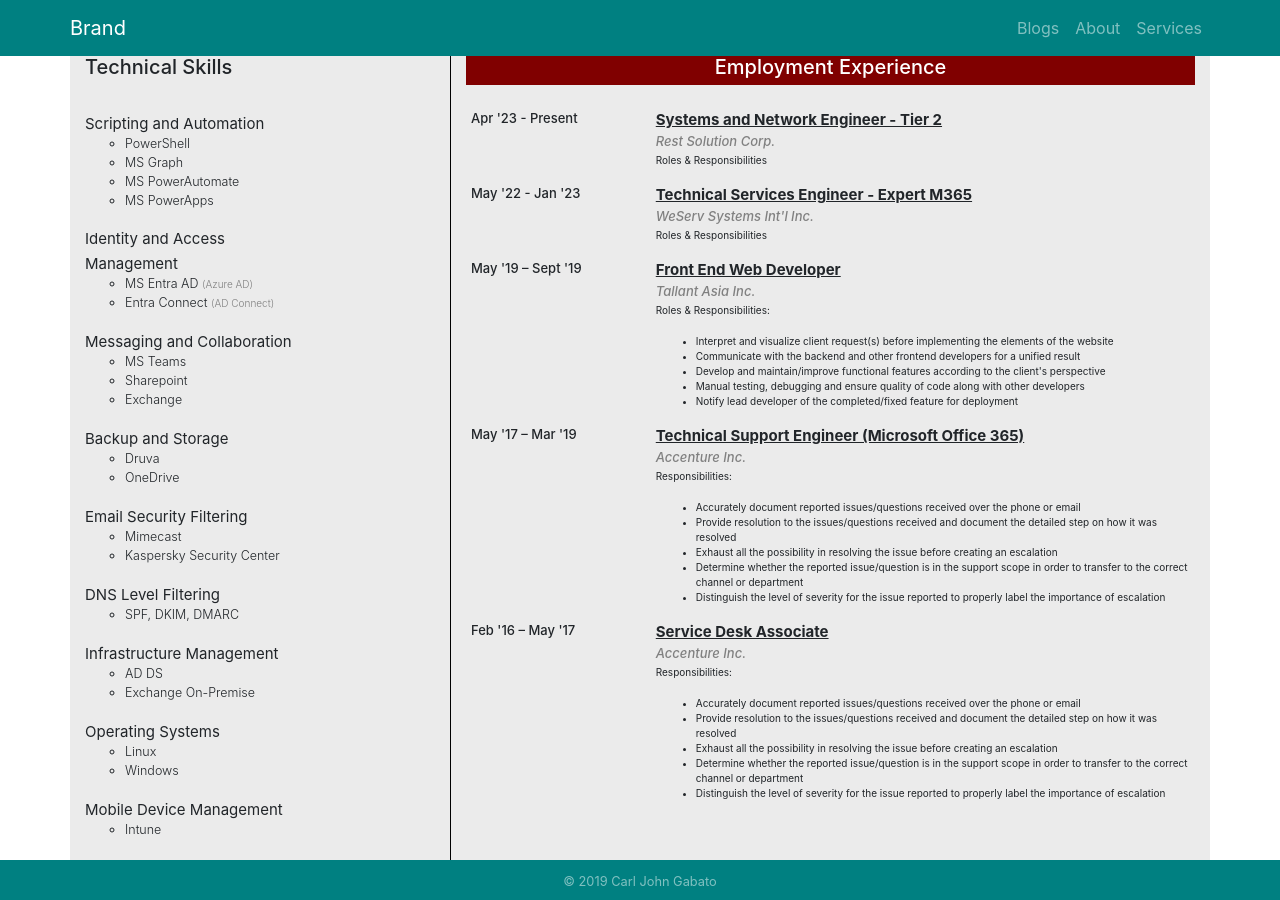
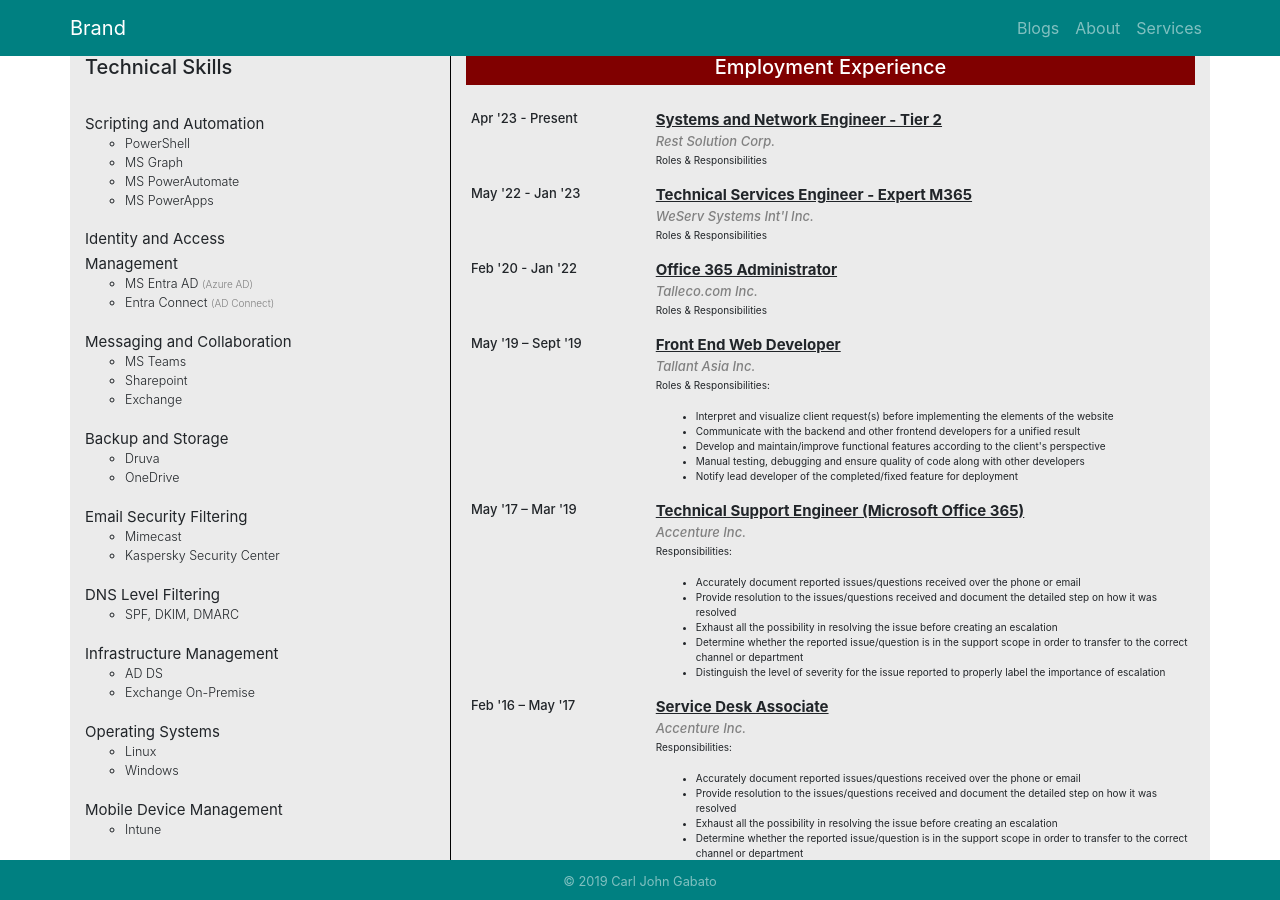
Before and after one commit to carljohngabato/aboutme, a Jekyll site: the page built from about.html, in a window 1280 px wide and 900 px high, scrolled down 397 px. Built offline with Jekyll 4.4.1, drawn with Linux system fonts in a browser that asks for light colours; nearby versions of some CDN libraries.

```diff
--- a/about.html
+++ b/about.html
@@ -50,8 +50,10 @@
     </div>
   </div>
 
+  <!-- #region Skills and Employment-->
   <div class="row">
     <div class="col-lg-4 skill">
+      <!-- #region Skills-->
       <div class="skills-title">
         <h5>Technical Skills</h5>
       </div>
@@ -412,6 +414,7 @@
         </div>
         <!--Skill Expertise End-->
       </div>
+      <!-- #endregion Skills-->
     </div>
 
     <div class="col-lg-8 emp-history">
@@ -445,6 +448,20 @@
           </div>
         </div>
         <!-- #WeServ END -->
+
+        <!-- #region Talleco -->
+        <div class="row">
+          <div class="col-lg-3">
+            <p class="emp-dates">Feb '20 - Jan '22</p>
+          </div>
+          <div class="col-lg-9">
+            <p class="job-title">Office 365 Administrator</p>
+            <p class="company-name">Talleco.com Inc.</p>
+            <p class="emp-role">Roles & Responsibilities</p>
+          </div>
+        </div>
+        <!-- #endregion Talleco -->
+
         <div class="row">
           <div class="col-lg-3 date-1">
             <p class="emp-dates">May '19 – Sept '19</p>
@@ -499,7 +516,9 @@
       </div>
     </div>
   </div>
+  <!-- #endregion -->
 
+  <!-- #region Education-->
   <div class="row">
     <div class="col-lg-3 skills">
 
```
